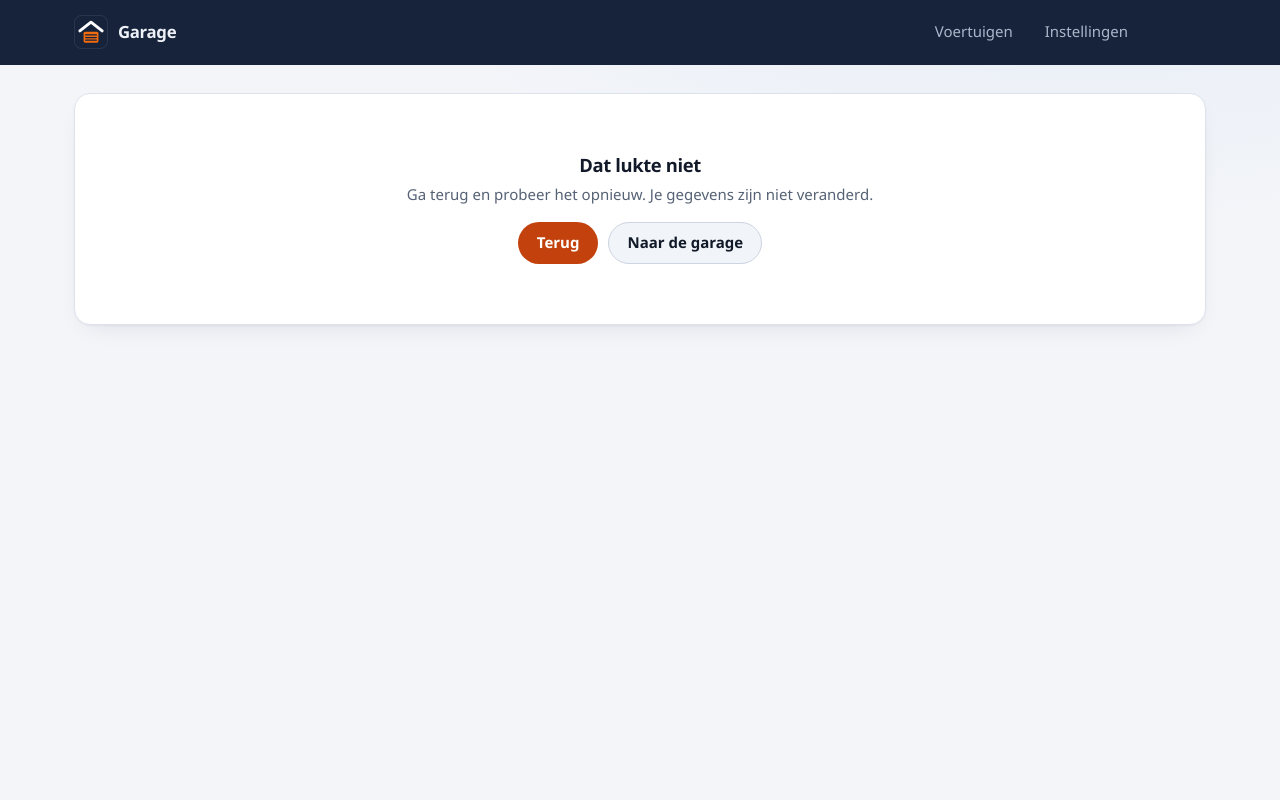
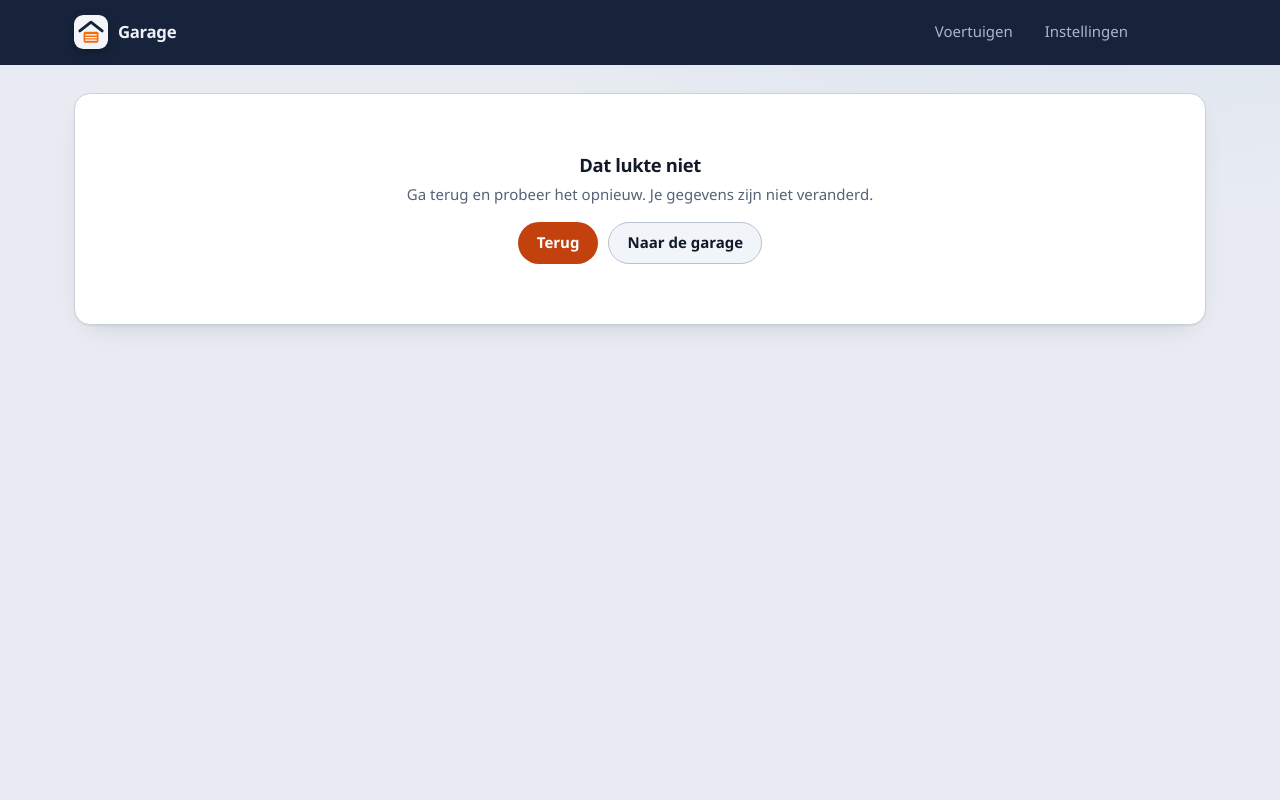
Before and after one commit to Leinadon2103/garage, a Python web app: template app/templates/error.html in a window 1280 px wide. Run offline with Jinja, Linux system fonts and the light colour scheme; the template is opened without the code that fills it, so the values that code supplies are empty.

Commit message:
Licht logo in de bovenbalk en meer contrast tussen achtergrond en blokken (#13)

```diff
--- a/app/static/app.css
+++ b/app/static/app.css
@@ -3,12 +3,13 @@
    maintenance, each part of the app has its own color (--sec-*, from the chart palette), and status follows
    the warning lights on a dashboard (red stop, amber caution, green fine). All text colors: WCAG AA or better. */
 :root {
-  --bg: #f3f5f9;
-  --bg-2: #eceff5;
+  /* background, card and border differ clearly (card border 1.5:1), so blocks stay visible on a weaker monitor */
+  --bg: #e8ecf2;
+  --bg-2: #e1e6ed;
   --card: #ffffff;
   --card-2: #f1f4f8;
-  --line: #dde3ec;
-  --line-2: #cdd5e0;
+  --line: #c9d1dd;
+  --line-2: #b8c2d0;
   --text: #121a29;
   --muted: #566275;
   --dim: #94a0b2;
@@ -19,7 +20,7 @@
   --warn: #9a5b0b; --warn-soft: rgba(245, 158, 11, .12);
   --bad: #d32f2f; --bad-soft: rgba(211, 47, 47, .08);
   --r: 16px; --r-sm: 10px;
-  --shadow: 0 1px 2px rgba(16,24,40,.05), 0 10px 28px -14px rgba(16,24,40,.14);
+  --shadow: 0 1px 2px rgba(16,24,40,.07), 0 10px 28px -14px rgba(16,24,40,.2);
   /* top bar, dark in both themes; also the color of the Windows title bar (see Garage.pyw) */
   --bar: #16233a; --bar-text: #eef2f8; --bar-muted: #aab6c9; --bar-line: #16233a; --bar-hover: rgba(255,255,255,.1);
   --field: #ffffff;          /* input fields */
@@ -36,12 +37,12 @@
 
 /* Dark theme: own, chosen values (no automatically inverted colors) */
 :root[data-dark] {
-  --bg: #0d121b;
-  --bg-2: #111826;
-  --card: #161d29;
-  --card-2: #1c2535;
-  --line: #263043;
-  --line-2: #334058;
+  --bg: #0b1018;
+  --bg-2: #0f1520;
+  --card: #182131;
+  --card-2: #1e2839;
+  --line: #2f3b52;
+  --line-2: #3b4864;
   --text: #e9edf4;
   --muted: #9aa6b8;
   --dim: #6b778a;
@@ -53,7 +54,7 @@
   --bad: #f87171; --bad-soft: rgba(248, 113, 113, .12);
   --shadow: 0 1px 0 rgba(255,255,255,.03) inset, 0 12px 32px -14px rgba(0,0,0,.7);
   --bar: #0f1726; --bar-text: #e9edf4; --bar-muted: #9aa6b8; --bar-line: #263043; --bar-hover: rgba(255,255,255,.08);
-  --field: #0d121b;
+  --field: #0b1018;
   --glass: rgba(22,29,41,.9);
   --on-accent: #1a0d02;
   --button: #fb8a3c; --button-hover: #ffa463;  /* dark text on it: 8.1:1 */
@@ -110,7 +111,7 @@ small, .muted { color: var(--muted); }
 .topbar :focus-visible { outline-color: var(--bar-text); }
 .logo { display: flex; align-items: center; gap: 10px; color: var(--bar-text); font-weight: 800; letter-spacing: -.02em; font-size: 1.05rem; }
 .logo:hover { color: var(--bar-text); text-decoration: none; }
-.logo-mark { width: 34px; height: 34px; display: block; transition: transform .2s cubic-bezier(.2, .8, .2, 1); }
+.logo-mark { width: 34px; height: 34px; display: block; border-radius: 9px; box-shadow: 0 4px 14px -4px rgba(0,0,0,.45); transition: transform .2s cubic-bezier(.2, .8, .2, 1); }
 .logo:hover .logo-mark { transform: translateY(-1px) scale(1.04); }
 .nav { display: flex; gap: 4px; margin-left: auto; }
 .nav a { color: var(--bar-muted); padding: 8px 14px; border-radius: 999px; display: flex; gap: 8px; align-items: center; font-weight: 500; }
--- a/app/templates/base.html
+++ b/app/templates/base.html
@@ -51,7 +51,7 @@
 <body class="{% block section %}{% endblock %}">
   <header class="topbar">
     <div class="wrap">
-      <a href="/" class="logo"><img class="logo-mark" src="/static/favicon.svg" alt="" width="34" height="34"> Garage</a>
+      <a href="/" class="logo"><img class="logo-mark" src="/static/logo-bar.svg" alt="" width="34" height="34"> Garage</a>
       <nav class="nav">
         {% set path = request.url.path %}
         <a href="/" class="{{ 'active' if path == '/' or path.startswith(('/vehicles', '/services', '/invoices', '/documents')) }}" aria-label="Voertuigen">{{ icon("car") }}<span>Voertuigen</span></a>
```
Also changed, not shown: app/static/logo-bar.svg (added), app/static/manifest.webmanifest, 1 other file.
